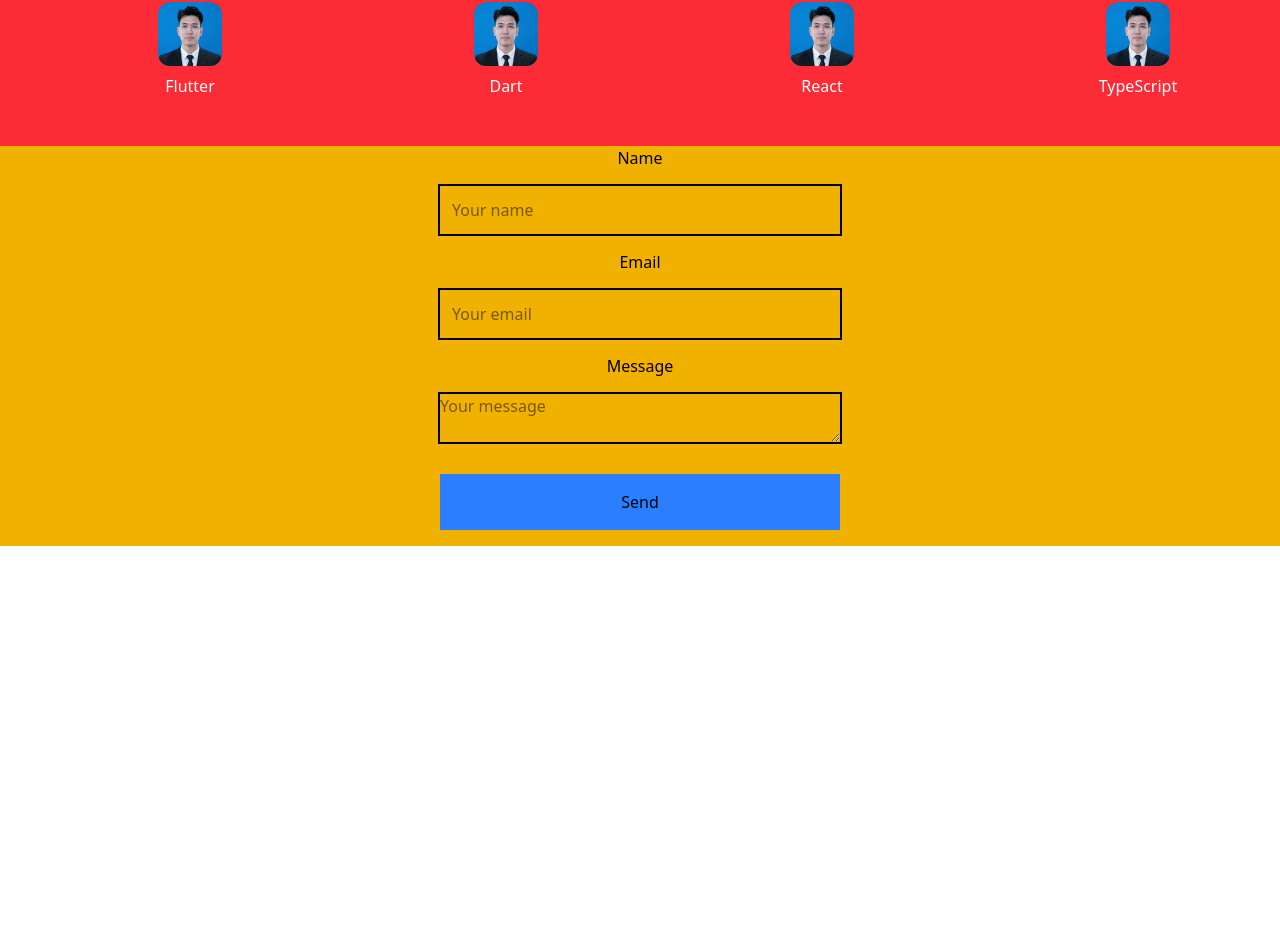
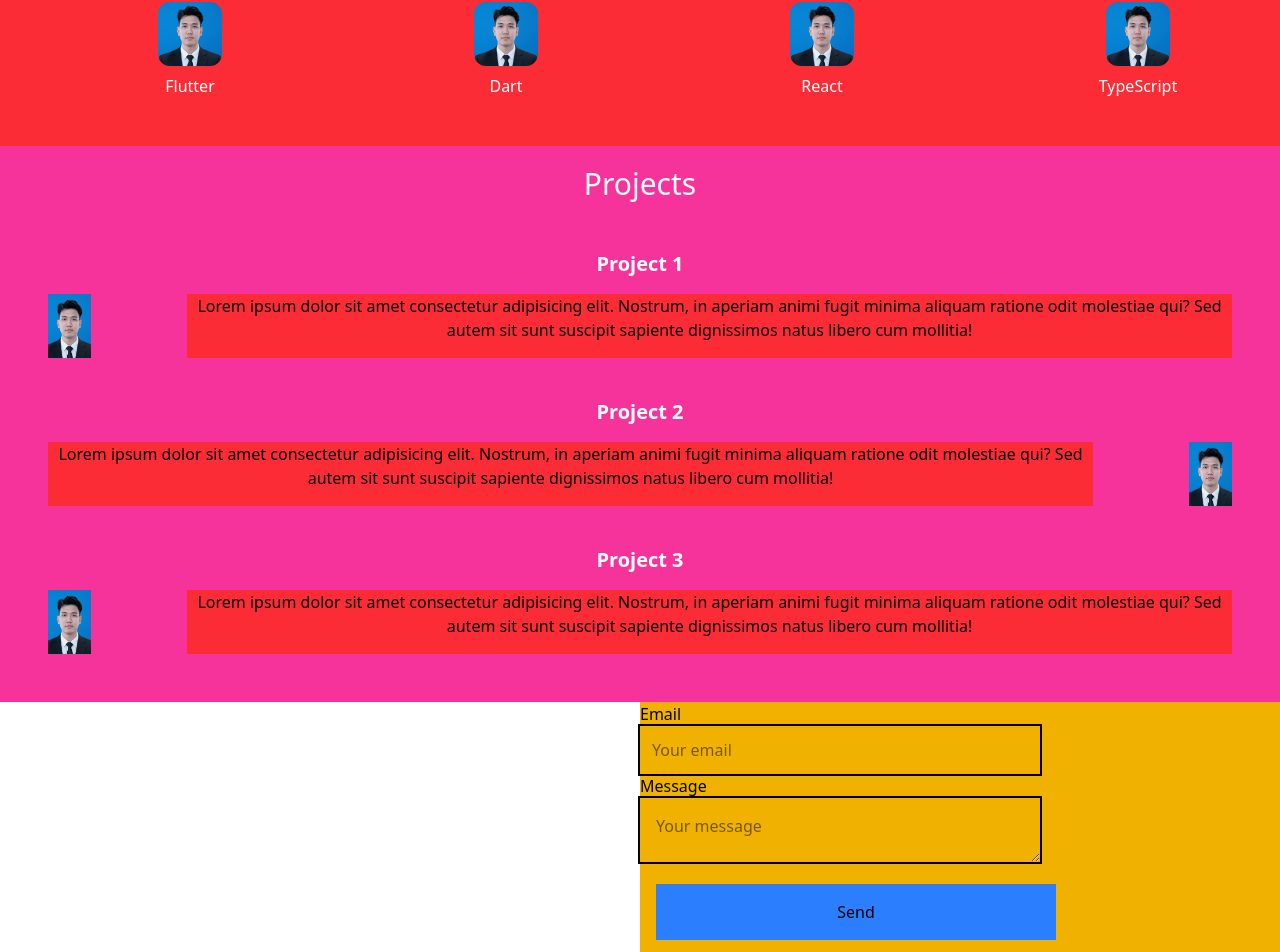
Before and after one commit to cheyrotana/Portfolio, a React (Vite) app in the folder my-app/: page / in a window 1280 px wide. Shown: the part 390-1342 px from the top of the page. Before the commit the page ends 936 px from the top, so only its background shows below. Built offline with nearby package versions, Linux system fonts and the light colour scheme.

Commit message:
sketch v2

```diff
--- a/my-app/src/App.tsx
+++ b/my-app/src/App.tsx
@@ -29,7 +29,7 @@ function App() {
 
       <section className="text-center bg-red-500 text-white">
         <header className="text-3xl pt-5">
-          <h1>Skills</h1>
+          <h1>Tech Stacks</h1>
         </header>
         <section className="grid grid-cols-4 gap-8 pl-12 pb-12 pt-10">
           {skills.map((skill, index) => (
@@ -48,8 +48,84 @@ function App() {
         </section>
       </section>
 
-      <footer>
-          <ContactForm/>
+      <section className="bg-pink-500 text-center">
+        <header className="text-3xl pt-5 text-white">
+          <h1>Projects</h1>
+        </header>
+
+        <div className="flex flex-col gap-10 p-12">
+          <div className="flex flex-col">
+            <h2 className="text-xl font-bold text-white mb-4">Project 1</h2>
+            <div className="flex flex-row">
+              <div className="flex justify-start bg-blue-500">
+                <img
+                  src={Profile}
+                  alt="Project"
+                  className="w-16 h-16 object-cover"
+                />
+              </div>
+              <div className="ml-24 bg-red-500">
+                <p>
+                  Lorem ipsum dolor sit amet consectetur adipisicing elit.
+                  Nostrum, in aperiam animi fugit minima aliquam ratione odit
+                  molestiae qui? Sed autem sit sunt suscipit sapiente
+                  dignissimos natus libero cum mollitia!
+                </p>
+              </div>
+            </div>
+          </div>
+
+          <div className="flex flex-col">
+            <h2 className="text-xl font-bold text-white mb-4">Project 2</h2>
+            <div className="flex flex-row">
+              <div className="mr-24 bg-red-500">
+                <p>
+                  Lorem ipsum dolor sit amet consectetur adipisicing elit.
+                  Nostrum, in aperiam animi fugit minima aliquam ratione odit
+                  molestiae qui? Sed autem sit sunt suscipit sapiente
+                  dignissimos natus libero cum mollitia!
+                </p>
+              </div>
+              <div className=" justify-end bg-green-500">
+                <img
+                  src={Profile}
+                  alt="Project"
+                  className="w-16 h-16 object-cover"
+                />
+              </div>
+            </div>
+          </div>
+
+          <div className="flex flex-col">
+            <h2 className="text-xl font-bold text-white mb-4">Project 3</h2>
+            <div className="flex flex-row">
+              <div className="flex justify-start bg-blue-500">
+                <img
+                  src={Profile}
+                  alt="Project"
+                  className="w-16 h-16 object-cover"
+                />
+              </div>
+              <div className="ml-24 bg-red-500">
+                <p>
+                  Lorem ipsum dolor sit amet consectetur adipisicing elit.
+                  Nostrum, in aperiam animi fugit minima aliquam ratione odit
+                  molestiae qui? Sed autem sit sunt suscipit sapiente
+                  dignissimos natus libero cum mollitia!
+                </p>
+              </div>
+            </div>
+          </div>
+        </div>
+      </section>
+
+      <footer className="flex flex-row">
+
+        <section className="flex-1 flex-col">
+
+        </section>
+
+        <ContactForm />
       </footer>
     </>
   );
@@ -63,7 +139,6 @@ function ContactForm() {
   });
 
   const [error, setError] = useState("");
-
 
   interface ChangeEventType extends React.ChangeEvent<
     HTMLInputElement | HTMLTextAreaElement
@@ -90,18 +165,13 @@ function ContactForm() {
     // Reset form
     setFormData({ name: "", email: "", message: "" });
   };
+
   return (
-    <form onSubmit={handleSubmit} className="flex flex-col items-center gap-4 bg-yellow-500">
+    <form
+      onSubmit={handleSubmit}
+      className="flex-1 flex-col items-center gap-4 bg-yellow-500"
+    >
       {error && <div className="text-red-500">{error}</div>}
-      <p>Name</p>
-      <input
-        type="text"
-        name="name"
-        placeholder="Your name"
-        value={formData.name}
-        onChange={handleChange}
-        className="outline-solid outline-2 w-100 p-3"
-      />
 
       <p>Email</p>
       <input
@@ -119,10 +189,12 @@ function ContactForm() {
         placeholder="Your message"
         value={formData.message}
         onChange={handleChange}
-        className="outline-solid outline-2 w-100"
+        className="outline-solid outline-2 w-100 pl-4 pt-4"
       />
 
-      <button type="submit" className="bg-blue-500 p-4 w-100 m-4">Send</button>
+      <button type="submit" className="bg-blue-500 p-4 w-100 m-4">
+        Send
+      </button>
     </form>
   );
 }
```
